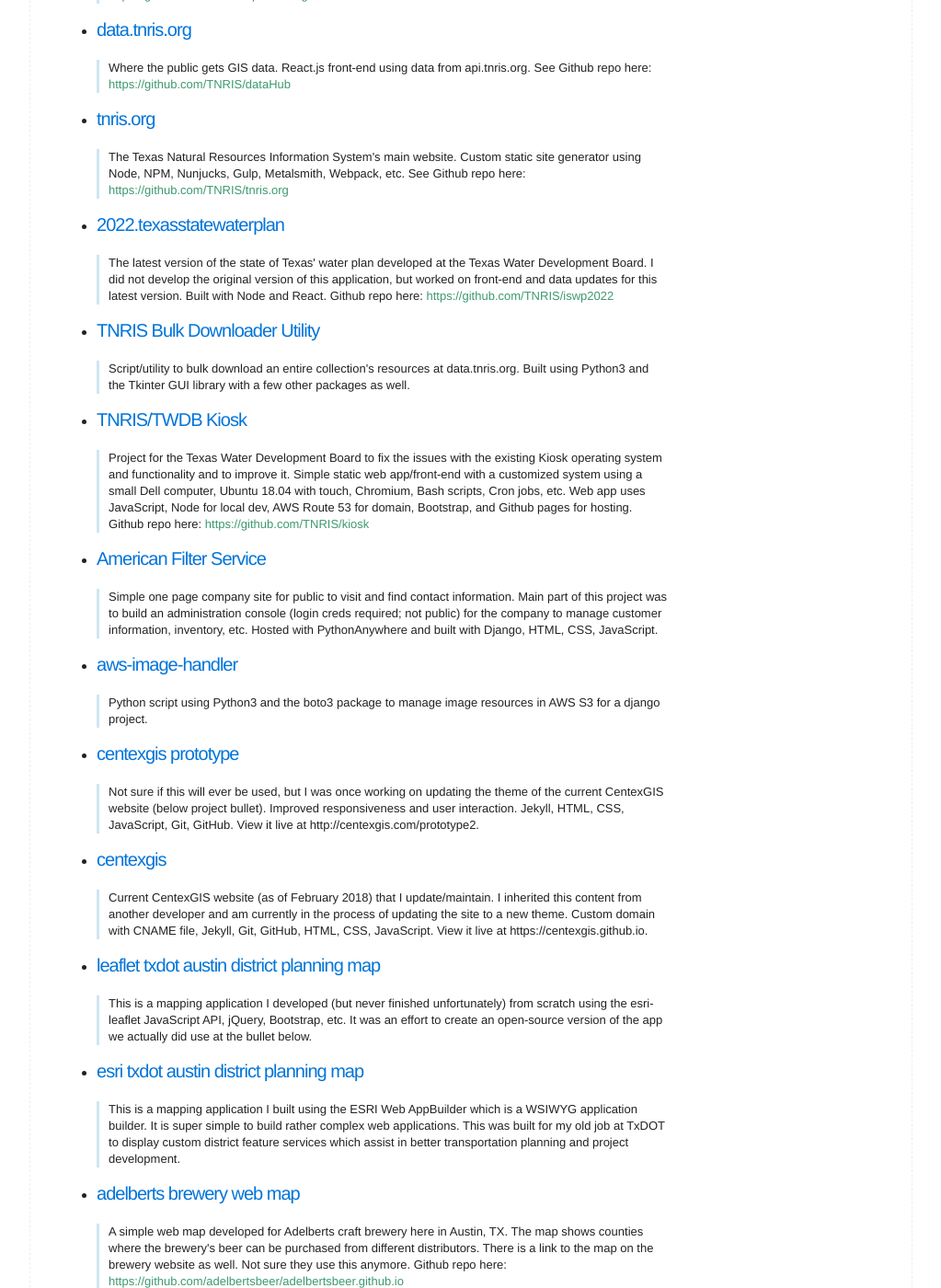
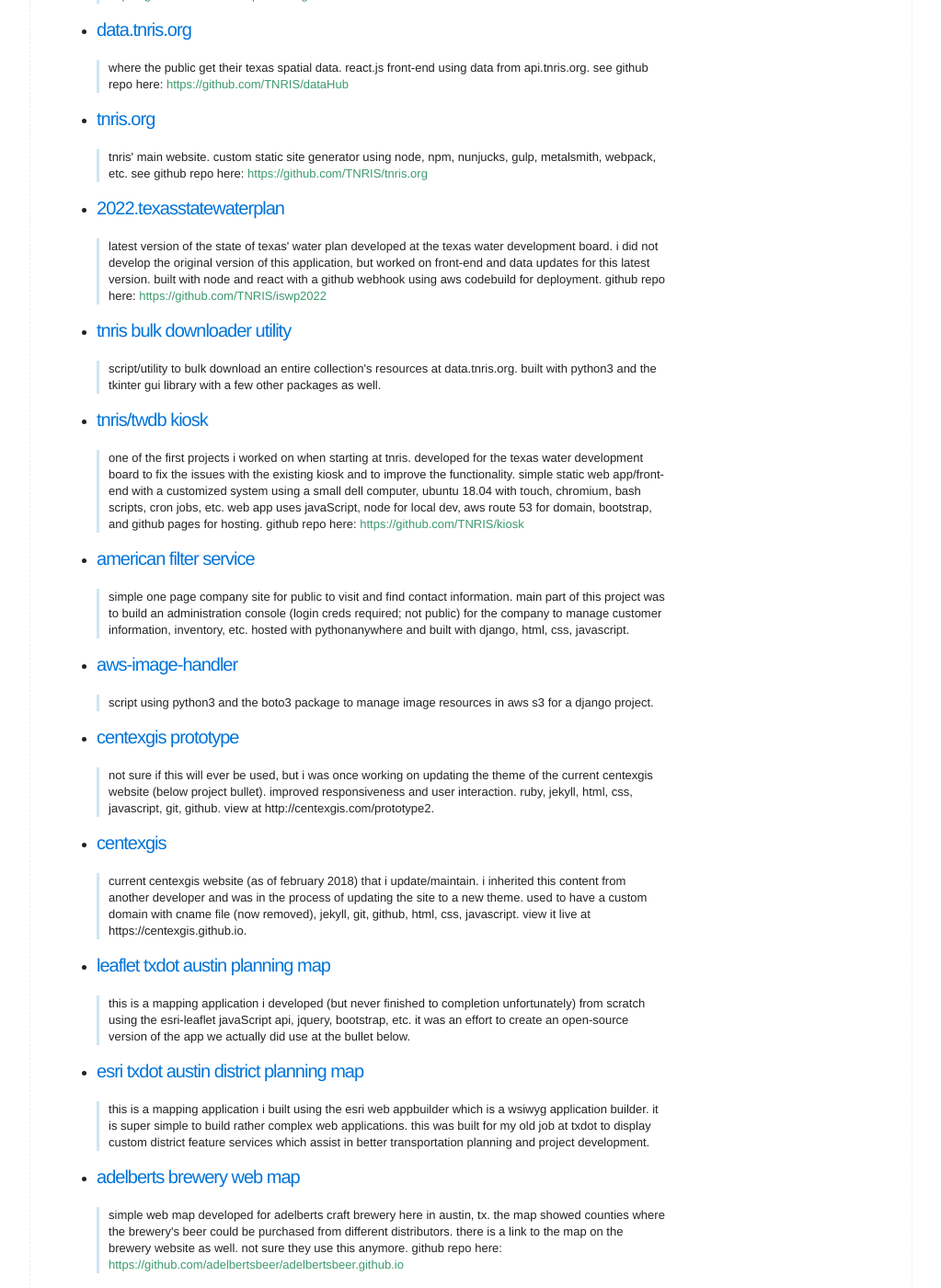
Before and after one commit to jwhaney/jwhaney.github.io, a Jekyll site: the page built from index.html, in a window 1280 px wide and 1400 px high, scrolled down 320 px. Shown: the whole window at 92% size, without its empty margins (128-1151 px from the left). Built offline with Jekyll 4.4.1, drawn with Linux system fonts in a browser that asks for light colours; some of the changed text lies outside the part shown.

Commit message:
lowercase baby

```diff
--- a/index.html
+++ b/index.html
@@ -4,136 +4,136 @@
 ---
 
 <div class="home">
-  <p>Below are some projects I have worked on or am currently working on. Some are side projects, some are directly related to my current job, and some
-    were early projects when I first started coding and writing scripts. Check at my full GitHub profile and what I've been up to lately here:
+  <p>below are some projects i have worked on or am currently working on. some are side projects, some are directly related to my current job, and some
+    were early projects when first starting to code and writing scripts. check at my full github profile and what i've been up to lately here:
     <a class="olive" href="https://github.com/jwhaney">@jwhaney</a>.
   </p>
   <ul>
     <li>
       <h3 id="apitnrisorg"><a class="blue" href="https://api.tnris.org/api/v1/">api.tnris.org</a></h3>
       <blockquote>
-        <p>Texas Natural Resources Information System Application Programming Interface built with <a href="https://www.djangoproject.com/">Django</a> and the Django <a href="https://www.django-rest-framework.org/">restframework</a>. This API feeds all kinds of data to
-          a few different applications, mainly <a class="olive" href="https://data.tnris.org">data.tnris.org</a> and <a class="olive" href="https://tnris.org">tnris.org</a>. There is an administration console (requires login credentials; not public) that acts as a content
-          management system to update information for the agency's website, upload resources for data collections available on data.tnris.org, upload image resources to AWS S3 for use in tnris.org or wherever users need, upload documents to S3, etc.
-          The central brain of TNRIS. See Github repo here: <a class="olive" href="https://github.com/TNRIS/api.tnris.org">https://github.com/TNRIS/api.tnris.org</a></p>
+        <p>texas natural resources information system (tnris) application programming interface built with <a href="https://www.djangoproject.com/">django</a> and the django <a href="https://www.django-rest-framework.org/">restframework</a>. this api feeds all kinds of data to
+          a few different applications, mainly <a class="olive" href="https://data.tnris.org">data.tnris.org</a> and <a class="olive" href="https://tnris.org">tnris.org</a>. there is an administration console (requires login credentials; not public) that acts as a content
+          management system to update information for the agency's website, upload resources for data collections available on data.tnris.org, upload image resources to aws s3 for use in tnris.org or wherever users need, upload documents to s3, etc.
+          the central brain of tnris. see github repo here: <a class="olive" href="https://github.com/TNRIS/api.tnris.org">https://github.com/TNRIS/api.tnris.org</a></p>
       </blockquote>
     </li>
     <li>
       <h3 id="datatnrisorg"><a class="blue" href="https://data.tnris.org/">data.tnris.org</a></h3>
       <blockquote>
-        <p>Where the public gets GIS data. React.js front-end using data from <a href="https://api.tnris.org">api.tnris.org</a>. See Github repo here: <a class="olive" href="https://github.com/TNRIS/dataHub">https://github.com/TNRIS/dataHub</a></p>
+        <p>where the public get their texas spatial data. react.js front-end using data from <a href="https://api.tnris.org">api.tnris.org</a>. see github repo here: <a class="olive" href="https://github.com/TNRIS/dataHub">https://github.com/TNRIS/dataHub</a></p>
       </blockquote>
     </li>
     <li>
       <h3 id="tnrisorg"><a class="blue" href="https://tnris.org">tnris.org</a></h3>
       <blockquote>
-        <p>The Texas Natural Resources Information System's main website. Custom static site generator using Node, NPM, Nunjucks, Gulp, Metalsmith, Webpack, etc.
-          See Github repo here: <a class="olive" href="https://github.com/TNRIS/tnris.org">https://github.com/TNRIS/tnris.org</a>
+        <p>tnris' main website. custom static site generator using node, npm, nunjucks, gulp, metalsmith, webpack, etc.
+          see github repo here: <a class="olive" href="https://github.com/TNRIS/tnris.org">https://github.com/TNRIS/tnris.org</a>
         </p>
       </blockquote>
     </li>
     <li>
       <h3 id="2022texasstatewaterplan"><a class="blue" href="https://2022.texasstatewaterplan.org/">2022.texasstatewaterplan</a></h3>
       <blockquote>
-        <p>The latest version of the state of Texas' water plan developed at the Texas Water Development Board. I did not develop the original version of this application,
-          but worked on front-end and data updates for this latest version. Built with Node and React. Github repo here:
-          <a class="olive" href="https://github.com/TNRIS/iswp2022">https://github.com/TNRIS/iswp2022</a>
+        <p>latest version of the state of texas' water plan developed at the texas water development board. i did not develop the original version of this application,
+          but worked on front-end and data updates for this latest version. built with node and react with a github webhook using aws codebuild for deployment.
+          github repo here: <a class="olive" href="https://github.com/TNRIS/iswp2022">https://github.com/TNRIS/iswp2022</a>
         </p>
       </blockquote>
     </li>
     <li>
-      <h3 id="tnris-bulk-downloader-utility"><a class="blue" href="https://github.com/jwhaney/bulk-downloader">TNRIS Bulk Downloader Utility</a></h3>
+      <h3 id="tnris-bulk-downloader-utility"><a class="blue" href="https://github.com/jwhaney/bulk-downloader">tnris bulk downloader utility</a></h3>
       <blockquote>
-        <p>Script/utility to bulk download an entire collection's resources at <a href="https://data.tnris.org">data.tnris.org</a>. Built using Python3 and the Tkinter GUI library with a few other packages as well.</p>
+        <p>script/utility to bulk download an entire collection's resources at <a href="https://data.tnris.org">data.tnris.org</a>. built with python3 and the tkinter gui library with a few other packages as well.</p>
       </blockquote>
     </li>
     <li>
-      <h3 id="tnris-twdb-kiosk"><a class="blue" href="https://kiosk.tnris.org">TNRIS/TWDB Kiosk</a></h3>
+      <h3 id="tnris-twdb-kiosk"><a class="blue" href="https://kiosk.tnris.org">tnris/twdb kiosk</a></h3>
       <blockquote>
-        <p>Project for the Texas Water Development Board to fix the issues with the existing Kiosk operating system and functionality and to improve it. Simple static web app/front-end with a customized system using a small Dell computer, Ubuntu
-          18.04 with touch, Chromium, Bash scripts, Cron jobs, etc. Web app uses JavaScript, Node for local dev, AWS Route 53 for domain, Bootstrap, and Github pages for hosting.
-          Github repo here: <a class="olive" href="https://github.com/TNRIS/kiosk">https://github.com/TNRIS/kiosk</a></p>
+        <p>one of the first projects i worked on when starting at tnris. developed for the texas water development board to fix the issues with the existing kiosk and to improve the functionality. simple static web app/front-end with
+          a customized system using a small dell computer, ubuntu 18.04 with touch, chromium, bash scripts, cron jobs, etc. web app uses javaScript, node for local dev, aws route 53 for domain, bootstrap, and github pages for hosting.
+          github repo here: <a class="olive" href="https://github.com/TNRIS/kiosk">https://github.com/TNRIS/kiosk</a></p>
       </blockquote>
     </li>
     <li>
-      <h3 id="american-filter-service"><a class="blue" href="https://www.americanfilterservice.com/">American Filter Service</a></h3>
+      <h3 id="american-filter-service"><a class="blue" href="https://www.americanfilterservice.com/">american filter service</a></h3>
       <blockquote>
-        <p>Simple one page company site for public to visit and find contact information. Main part of this project was to build an administration console (login creds required; not public) for the company to manage customer information, inventory,
-          etc. Hosted with PythonAnywhere and built with Django, HTML, CSS, JavaScript.</p>
+        <p>simple one page company site for public to visit and find contact information. main part of this project was to build an administration console (login creds required; not public) for the company to manage customer information, inventory,
+          etc. hosted with pythonanywhere and built with django, html, css, javascript.</p>
       </blockquote>
     </li>
     <li>
       <h3 id="aws-image-handler"><a class="blue" href="https://github.com/jwhaney/aws-image-handler">aws-image-handler</a></h3>
       <blockquote>
-        <p>Python script using Python3 and the boto3 package to manage image resources in AWS S3 for a django project.</p>
+        <p>script using python3 and the boto3 package to manage image resources in aws s3 for a django project.</p>
       </blockquote>
     </li>
     <li>
       <h3 id="centexgis-prototype"><a class="blue" href="https://github.com/centexgis/prototype2">centexgis prototype</a></h3>
       <blockquote>
-        <p>Not sure if this will ever be used, but I was once working on updating the theme of the current CentexGIS website (below project bullet). Improved responsiveness and user interaction. Jekyll, HTML, CSS, JavaScript, Git, GitHub. View it
-          live at <a href="http://centexgis.com/prototype2">http://centexgis.com/prototype2</a>.</p>
+        <p>not sure if this will ever be used, but i was once working on updating the theme of the current centexgis website (below project bullet). improved responsiveness and user interaction. ruby, jekyll, html, css, javascript, git, github.
+          view at <a href="http://centexgis.com/prototype2">http://centexgis.com/prototype2</a>.</p>
       </blockquote>
     </li>
     <li>
       <h3 id="centexgis"><a class="blue" href="https://github.com/centexgis/centexgis.github.io">centexgis</a></h3>
       <blockquote>
-        <p>Current CentexGIS website (as of February 2018) that I update/maintain. I inherited this content from another developer and am currently in the process of updating the site to a new theme. Custom domain with CNAME file, Jekyll, Git,
-          GitHub, HTML, CSS, JavaScript. View it live at <a href="https://centexgis.github.io">https://centexgis.github.io</a>.</p>
+        <p>current centexgis website (as of february 2018) that i update/maintain. i inherited this content from another developer and was in the process of updating the site to a new theme. used to have a custom domain with cname file (now removed),
+          jekyll, git, github, html, css, javascript. view it live at <a href="https://centexgis.github.io">https://centexgis.github.io</a>.</p>
       </blockquote>
     </li>
     <li>
-      <h3 id="leaflet-txdot-austin-district-planning-map"><a class="blue" href="https://jwhaney.github.io/planning-map">leaflet txdot austin district planning map</a></h3>
+      <h3 id="leaflet-txdot-austin-district-planning-map"><a class="blue" href="https://jwhaney.github.io/planning-map">leaflet txdot austin planning map</a></h3>
       <blockquote>
-        <p>This is a mapping application I developed (but never finished unfortunately) from scratch using the esri-leaflet JavaScript API, jQuery, Bootstrap, etc. It was an effort to create an open-source version of the app we actually did use at
+        <p>this is a mapping application i developed (but never finished to completion unfortunately) from scratch using the esri-leaflet javaScript api, jquery, bootstrap, etc. it was an effort to create an open-source version of the app we actually did use at
           the bullet below.</p>
       </blockquote>
     </li>
     <li>
       <h3 id="esri-txdot-austin-district-planning-map"><a class="blue" href="https://txdot.maps.arcgis.com/apps/webappviewer/index.html?id=a13a2f06aaf242c5807abb33eb36a3f1">esri txdot austin district planning map</a></h3>
       <blockquote>
-        <p>This is a mapping application I built using the ESRI Web AppBuilder which is a WSIWYG application builder. It is super simple to build rather complex web applications. This was built for my old job at TxDOT to display custom district
+        <p>this is a mapping application i built using the esri web appbuilder which is a wsiwyg application builder. it is super simple to build rather complex web applications. this was built for my old job at txdot to display custom district
           feature services which assist in better transportation planning and project development.</p>
       </blockquote>
     </li>
     <li>
       <h3 id="adelberts-brewery-web-map"><a class="blue" href="https://adelbertsbeer.github.io/">adelberts brewery web map</a></h3>
       <blockquote>
-        <p>A simple web map developed for <a href="http://adelbertsbeer.com">Adelberts craft brewery</a> here in Austin, TX. The map shows counties where the brewery's beer can be purchased from different distributors. There is a link to the map on
-          the brewery website as well. Not sure they use this anymore. Github repo here: <a class="olive" href="https://github.com/adelbertsbeer/adelbertsbeer.github.io">https://github.com/adelbertsbeer/adelbertsbeer.github.io</a></p>
+        <p>simple web map developed for <a href="http://adelbertsbeer.com">adelberts craft brewery</a> here in austin, tx. the map showed counties where the brewery's beer could be purchased from different distributors. there is a link to the map on
+          the brewery website as well. not sure they use this anymore. github repo here: <a class="olive" href="https://github.com/adelbertsbeer/adelbertsbeer.github.io">https://github.com/adelbertsbeer/adelbertsbeer.github.io</a></p>
       </blockquote>
     </li>
     <li>
       <h3 id="excel-to-point"><a class="blue" href="https://github.com/jwhaney/exc-to-pt">excel to point</a></h3>
       <blockquote>
-        <p>One of my earliest scripts developed to automate a process. Python program using the Arcpy module to batch process tabular vehicle crash data for a previous job.</p>
+        <p>one of my earliest scripts developed to automate a process. python program using the arcpy module to batch process tabular vehicle crash data for a previous job.</p>
       </blockquote>
     </li>
     <li>
       <h3 id="to-do-list"><a class="blue" href="https://jwhaney.github.io/to-do-list">to-do-list</a></h3>
       <blockquote>
-        <p>A simple to-do list application developed using html, css, and jQuery.</p>
+        <p>simple to-do list application developed using html, css, and jquery.</p>
       </blockquote>
     </li>
     <li>
       <h3 id="take-a-break"><a class="blue" href="https://github.com/jwhaney/take-a-break">take a break</a></h3>
       <blockquote>
-        <p>Super simple Python program to remind you to take a break at work. At a previous job, when I worked in the world of Windows, I set this up using Windows task scheduler so when I loggged in, the program ran automatically every two hours
+        <p>super simple python program to remind you to take a break at work. at a previous job, when i worked in the windows world, i set this up using windows task scheduler so when i loggged in, the program ran automatically every two hours
           to remind me to take a break once in a while.</p>
       </blockquote>
     </li>
     <li>
       <h3 id="charles-bukowski"><a class="blue" href="https://jwhaney.github.io/cbukowski">charles bukowski</a></h3>
       <blockquote>
-        <p>A simple project I built early on when learning to code. A tribute page to <a href="https://en.wikipedia.org/wiki/Charles_Bukowski">Charles Bukowski</a> developed as part of the freecodecamp curriculum. html,
-          bootstrap, css, jQuery.</p>
+        <p>project i built early on when learning to code. a tribute page to <a href="https://en.wikipedia.org/wiki/Charles_Bukowski">charles bukowski</a> developed as part of the freecodecamp curriculum. html,
+          bootstrap, css, jquery.</p>
       </blockquote>
     </li>
     <li>
       <h3 id="acc-interaction-design-portal"><a class="blue" href="https://jwhaney.github.io/acc-interaction-design">acc interaction design portal</a></h3>
       <blockquote>
-        <p>This is a portal of exercises I completed early on when learning to code. Was developed during the Austin Community College course Interaction Design with CSS &amp; JavaScript.
-        Github repo here: <a class="olive" href="https://github.com/jwhaney/acc-interaction-design">https://github.com/jwhaney/acc-interaction-design</a>.</p>
+        <p>this is a portal of exercises i completed early on when learning to code. was developed during the austin community college course interaction design with css &amp; javascript.
+        github repo here: <a class="olive" href="https://github.com/jwhaney/acc-interaction-design">https://github.com/jwhaney/acc-interaction-design</a>.</p>
       </blockquote>
     </li>
   </ul>
```
